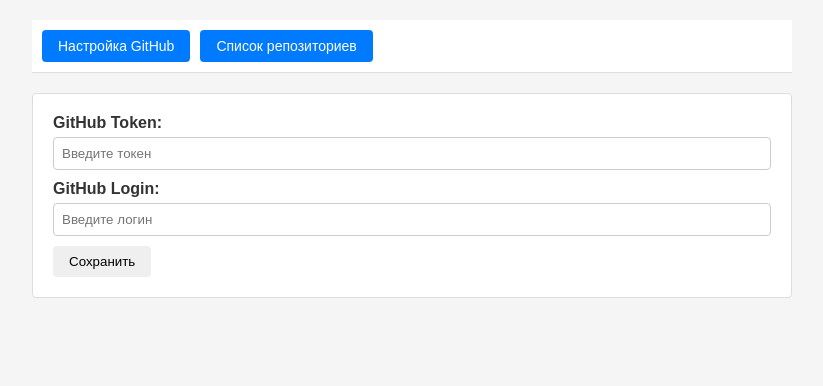
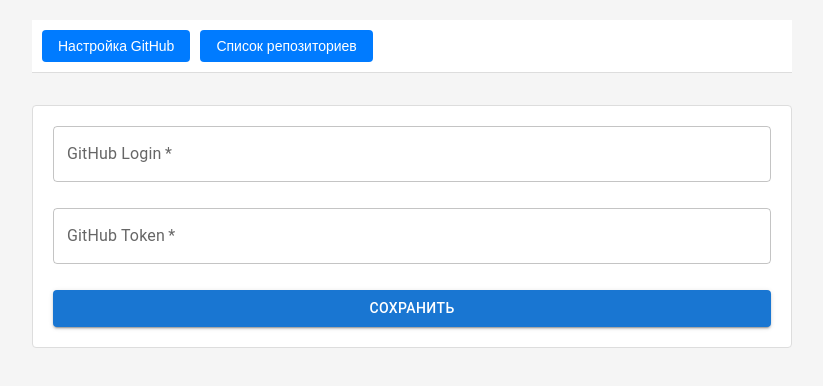
Before and after one commit to Artur023/github-admin, a React (Create React App) app: page / in a window 1280 px wide. Shown: the top 386 px of the page, without its empty margins (228-1051 px from the left). Built offline with nearby package versions, Linux system fonts and the light colour scheme.

Commit message:
feat: creds

```diff
--- a/src/components/CredentialsForm.js
+++ b/src/components/CredentialsForm.js
@@ -1,8 +1,10 @@
-import React, {useState} from 'react';
-import {useDispatch, useSelector} from 'react-redux';
+import React, { useState } from 'react';
+import { useDispatch, useSelector } from 'react-redux';
 import axios from 'axios';
-import {setCredentials} from '../redux/credentialsSlice';
-import {toast} from 'react-toastify';
+import { setCredentials, clearCredentials } from '../redux/credentialsSlice';
+import { toast } from 'react-toastify';
+
+import { TextField, Button, Box, Typography } from '@mui/material';
 
 const CredentialsForm = () => {
   const dispatch = useDispatch();
@@ -20,16 +22,15 @@
     setLoading(true);
     try {
       const response = await axios.get('https://api.github.com/user', {
-        headers: {Authorization: `token ${token}`},
+        headers: { Authorization: `token ${token}` },
       });
       const fetchedLogin = response.data.login;
-      if (login.trim() && login.trim().toLowerCase() !== fetchedLogin.toLowerCase()) {
+      if (login.trim().toLowerCase() !== fetchedLogin.toLowerCase()) {
         toast.error(`Введённый логин (${login.trim()}) не соответствует токену. Правильный логин: ${fetchedLogin}.`);
         setLoading(false);
         return;
       }
-
-      dispatch(setCredentials(login.trim(), token));
+      dispatch(setCredentials({ login: login.trim(), token }));
       toast.success(`Вы успешно вошли, ${login.trim()}`);
     } catch (error) {
       toast.error('Неверный токен или ошибка при получении данных пользователя.');
@@ -39,42 +40,39 @@
 
   if (credentials.login && credentials.token) {
     return (
-      <div className={"modal-content"}>
-        <h2>Вы успешно вошли!</h2>
-        <p>Перейдите на страницу <strong>"Список репозиториев"</strong>
-        </p>
-        <button onClick={() => dispatch(setCredentials('', ''))}>
+      <Box sx={{ mt: 4 }}>
+        <Typography variant="h5" gutterBottom>
+          Вы успешно вошли!
+        </Typography>
+        <Typography variant="body1">Логин: {credentials.login}</Typography>
+        <Button variant="contained" sx={{ mt: 2 }} onClick={() => dispatch(clearCredentials())}>
           Сменить учётные данные
-        </button>
-      </div>
+        </Button>
+      </Box>
     );
   }
 
   return (
-    <form onSubmit={handleSubmit}>
-      <div>
-        <label>GitHub Token:</label>
-        <input
-          type="password"
-          value={token}
-          onChange={(e) => setToken(e.target.value)}
-          placeholder="Введите токен"
-          required
-        />
-      </div>
-      <div>
-        <label>GitHub Login:</label>
-        <input
-          type="text"
-          value={login}
-          onChange={(e) => setLogin(e.target.value)}
-          placeholder="Введите логин"
-        />
-      </div>
-      <button type="submit" disabled={loading}>
+    <Box component="form" onSubmit={handleSubmit} sx={{ mt: 4, display: 'flex', flexDirection: 'column', gap: 2 }}>
+      <TextField
+        label="GitHub Login"
+        value={login}
+        onChange={(e) => setLogin(e.target.value)}
+        placeholder="Введите логин"
+        required
+      />
+      <TextField
+        label="GitHub Token"
+        value={token}
+        onChange={(e) => setToken(e.target.value)}
+        placeholder="Введите токен"
+        type="password"
+        required
+      />
+      <Button type="submit" variant="contained" disabled={loading}>
         {loading ? 'Проверка...' : 'Сохранить'}
-      </button>
-    </form>
+      </Button>
+    </Box>
   );
 };
 
```
